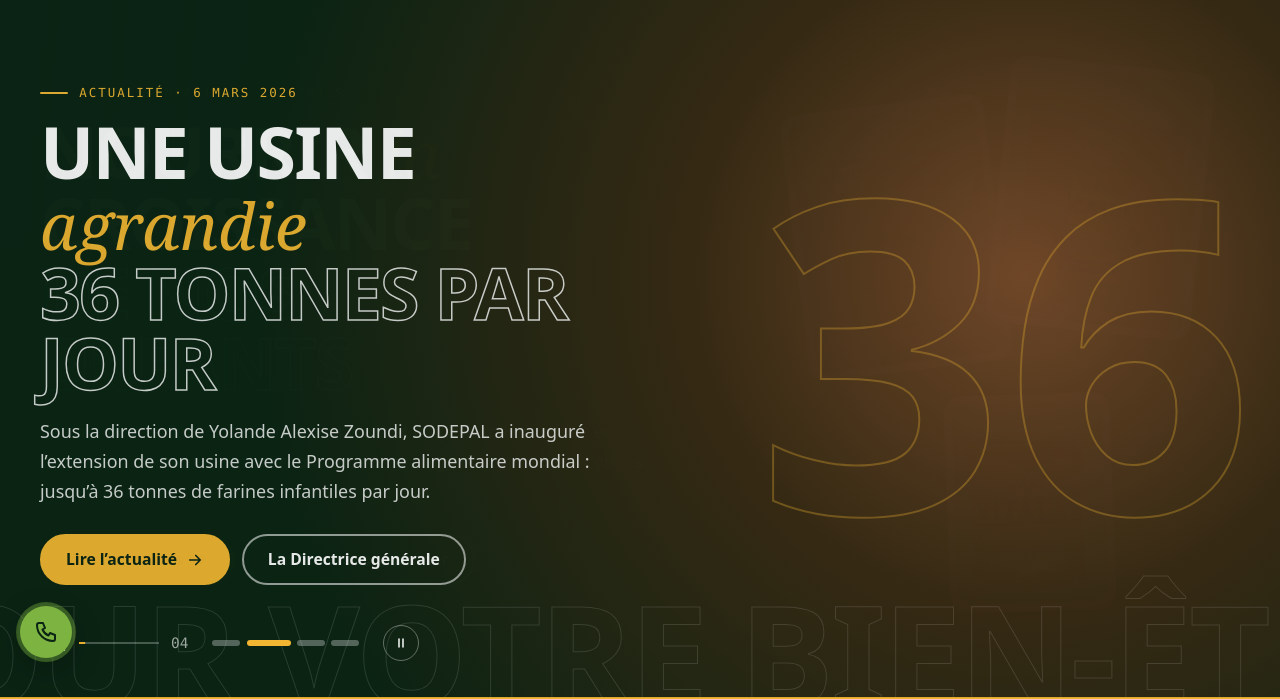
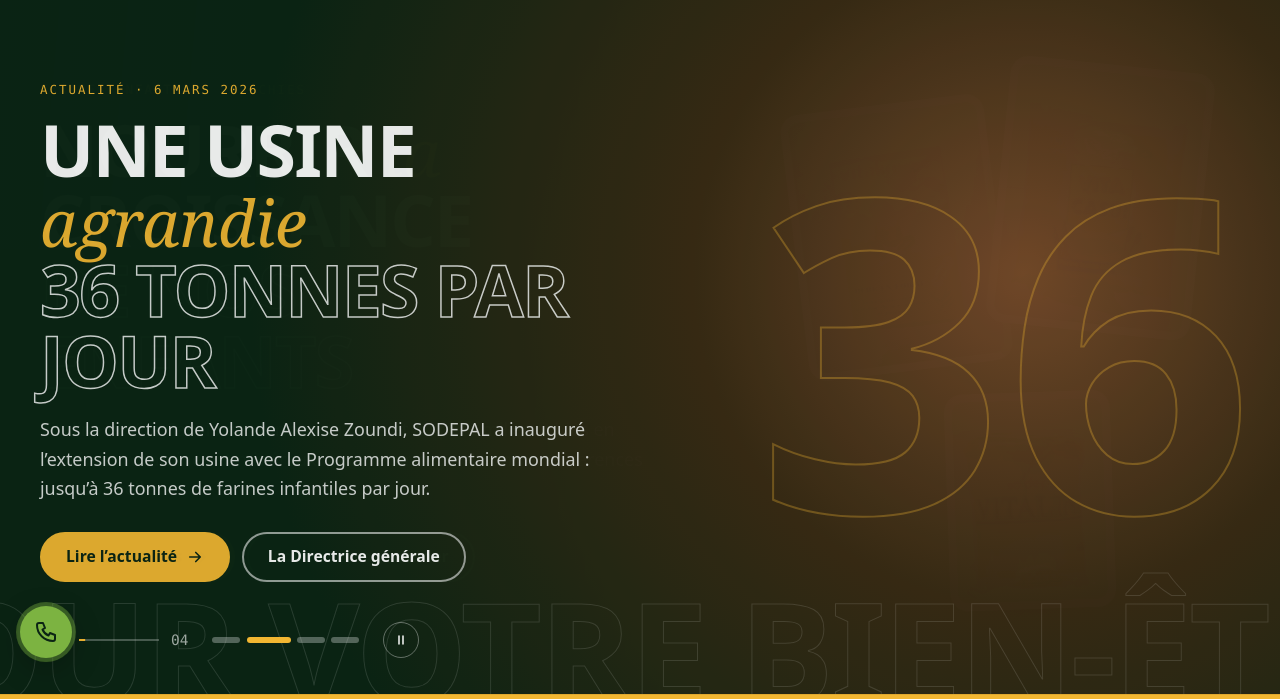
Before and after one commit to MARTINYAMEOGO/SODEPAL-, a plain HTML site: page index.html in a window 1280 px wide. Shown: the part 122-821 px from the top of the page. Drawn offline with Linux system fonts and the light colour scheme.

Commit message:
Tiret jaune retiré devant les petits intitulés
Supprimé sur les 16 pages, en français et en anglais, ainsi que sur les
diapositives des temps forts. Règle ajoutée à CLAUDE.md.

Co-Authored-By: Claude Opus 5.5 <noreply@anthropic.com>

```diff
--- a/css/style.css
+++ b/css/style.css
@@ -82,10 +82,9 @@ svg { flex: none; }
 
 /* ---------- Typographie d'accroche ---------- */
 .eyebrow {
-  display: inline-flex; align-items: center; gap: .7rem; margin: 0 0 1rem;
+  display: inline-flex; align-items: center; margin: 0 0 1rem;
   font: 500 .78rem/1.2 var(--font-mono); letter-spacing: .16em; text-transform: uppercase; color: var(--millet);
 }
-.eyebrow::before { content: ""; width: 28px; height: 2px; background: var(--corn); border-radius: 2px; }
 :root[data-theme="dark"] .eyebrow { color: var(--corn); }
 @media (prefers-color-scheme: dark) { :root:not([data-theme="light"]) .eyebrow { color: var(--corn); } }
 .eyebrow-light, :root .eyebrow-light { color: var(--corn); }
```
Also changed, not shown: 1 other file.
